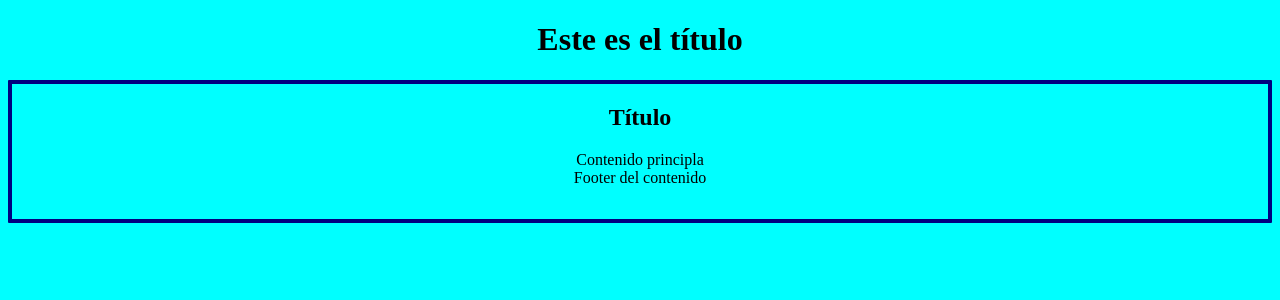
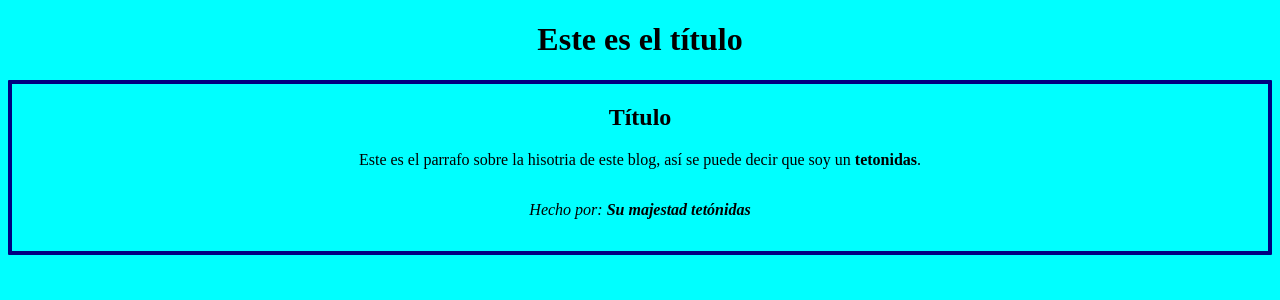
Before and after one commit to neaphdev/myblog, a Python web app: template templates/blog.html in a window 1280 px wide. Shown: the top 300 px of the page. Run offline with Jinja, Linux system fonts and the light colour scheme; the template is opened without the code that fills it, so the values that code supplies are empty.

Commit message:
cambio de contenido y su creador

```diff
--- a/css/estilos.css
+++ b/css/estilos.css
@@ -14,3 +14,8 @@ table{
     padding-bottom: 2rem;
     /*    text-align: justify;*/
 }
+.footermain{
+    margin-top: 1rem;
+    padding-top: 1rem;
+    font-style: italic;
+}
--- a/templates/blog.html
+++ b/templates/blog.html
@@ -17,10 +17,11 @@
             <h2>Título</h2>
         </head>
         <main>
-            Contenido principla
+            Este es el parrafo sobre la hisotria de este blog, así
+            se puede decir que soy un <strong>tetonidas</strong>.
         </main>
-        <footer>
-            Footer del contenido
+        <footer class="footermain">
+            Hecho por: <strong>Su majestad tetónidas</strong>
         </footer>
     </div>
 
```
